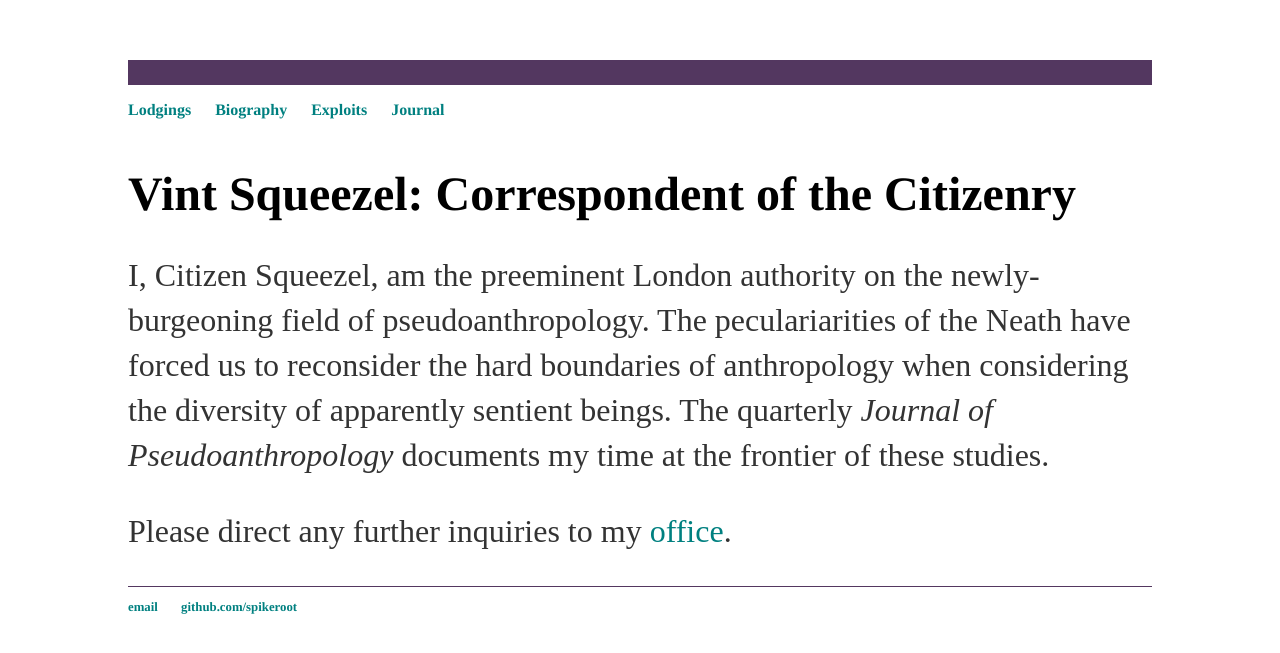
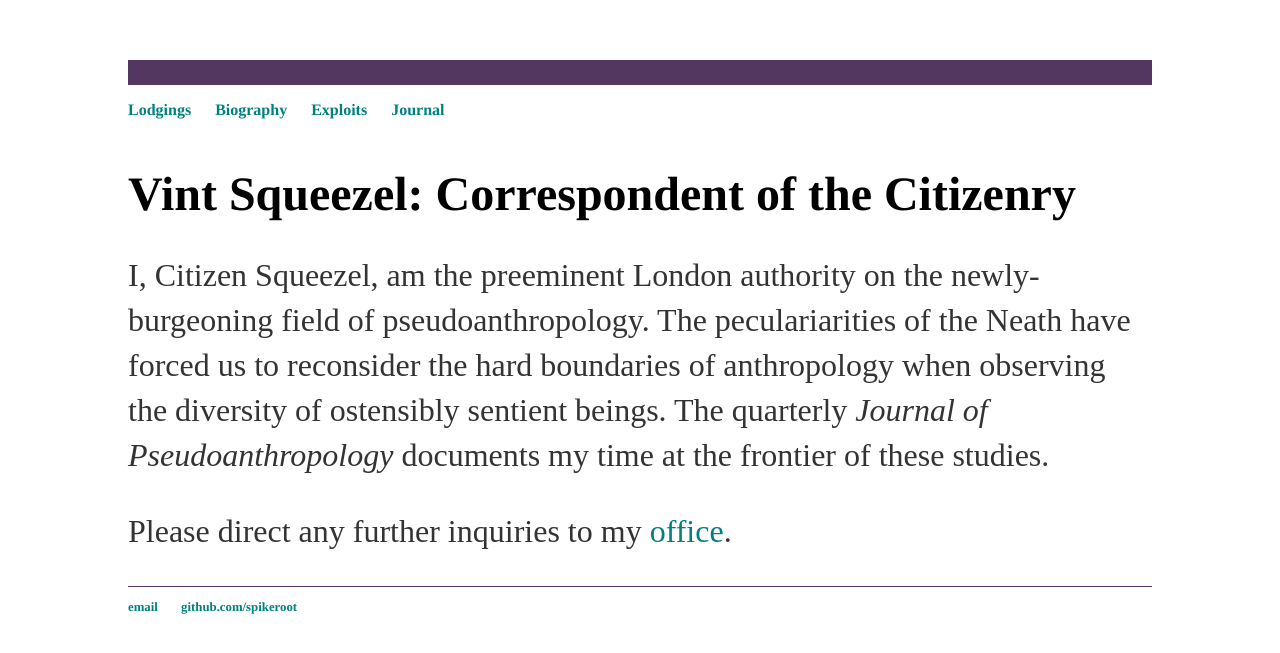
Before and after one commit to Spikeroot/spikeroot.github.io, a Jekyll site: the page built from about/index.html, in a window 1280 px wide. Shown: the top 653 px of the page. Built offline with Jekyll 4.4.1, drawn with Linux system fonts in a browser that asks for light colours.

Commit message:
Update index.html

```diff
--- a/about/index.html
+++ b/about/index.html
@@ -4,6 +4,6 @@ title: Vint Squeezel
 ---
 <div class="blurb">
 	<h1>Vint Squeezel: Correspondent of the Citizenry</h1>
-	<p>I, Citizen Squeezel, am the preeminent London authority on the newly-burgeoning field of pseudoanthropology. The peculariarities of the Neath have forced us to reconsider the hard boundaries of anthropology when considering the diversity of apparently sentient beings. The quarterly <em>Journal of Pseudoanthropology</em> documents my time at the frontier of these studies.</p>
+	<p>I, Citizen Squeezel, am the preeminent London authority on the newly-burgeoning field of pseudoanthropology. The peculariarities of the Neath have forced us to reconsider the hard boundaries of anthropology when observing the diversity of ostensibly sentient beings. The quarterly <em>Journal of Pseudoanthropology</em> documents my time at the frontier of these studies.</p>
 	<p>Please direct any further inquiries to my <a href="https://www.fallenlondon.com/profile/Vint%20Squeezel/17828201">office</a>.</p>
 </div><!-- /.blurb -->
```
